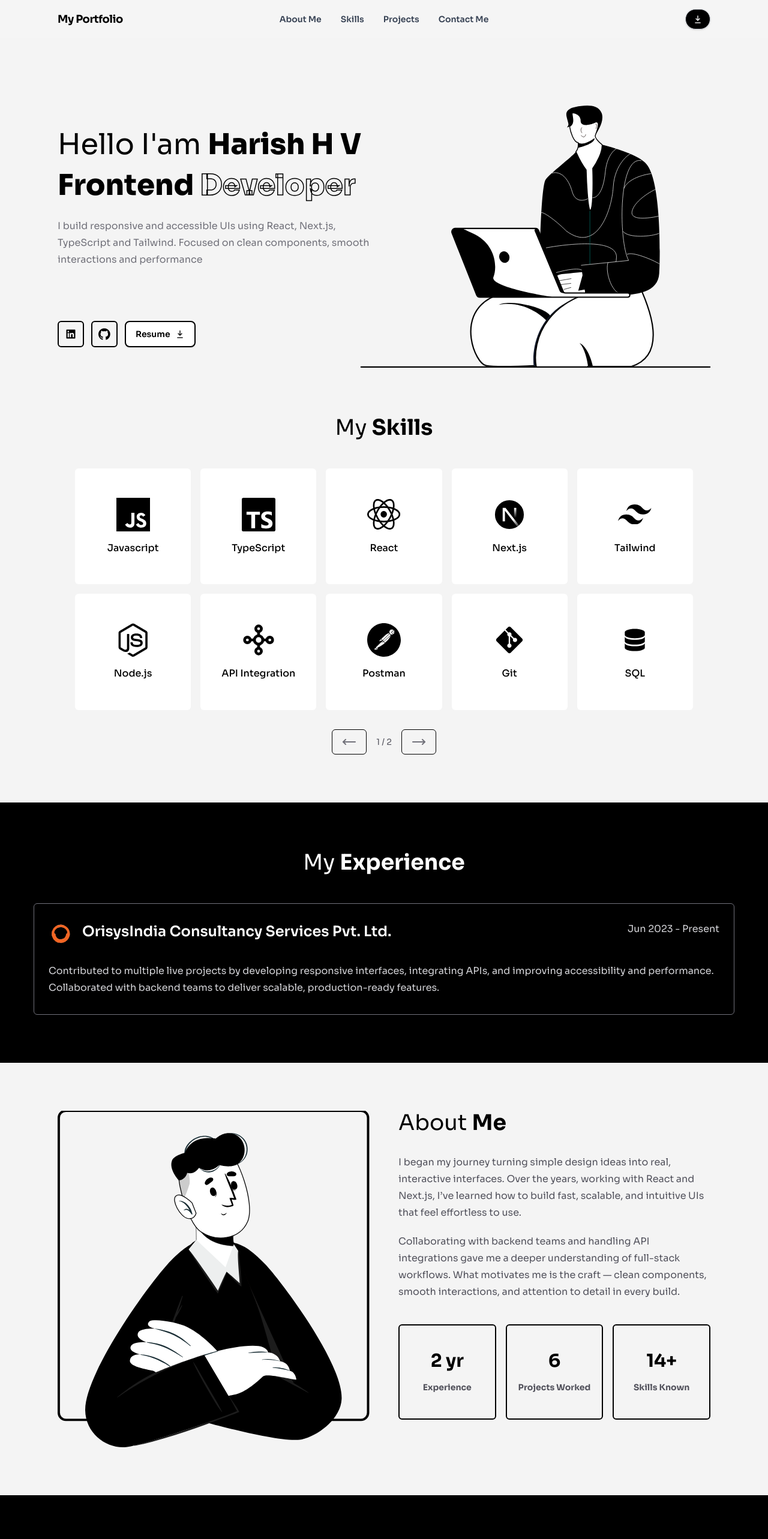
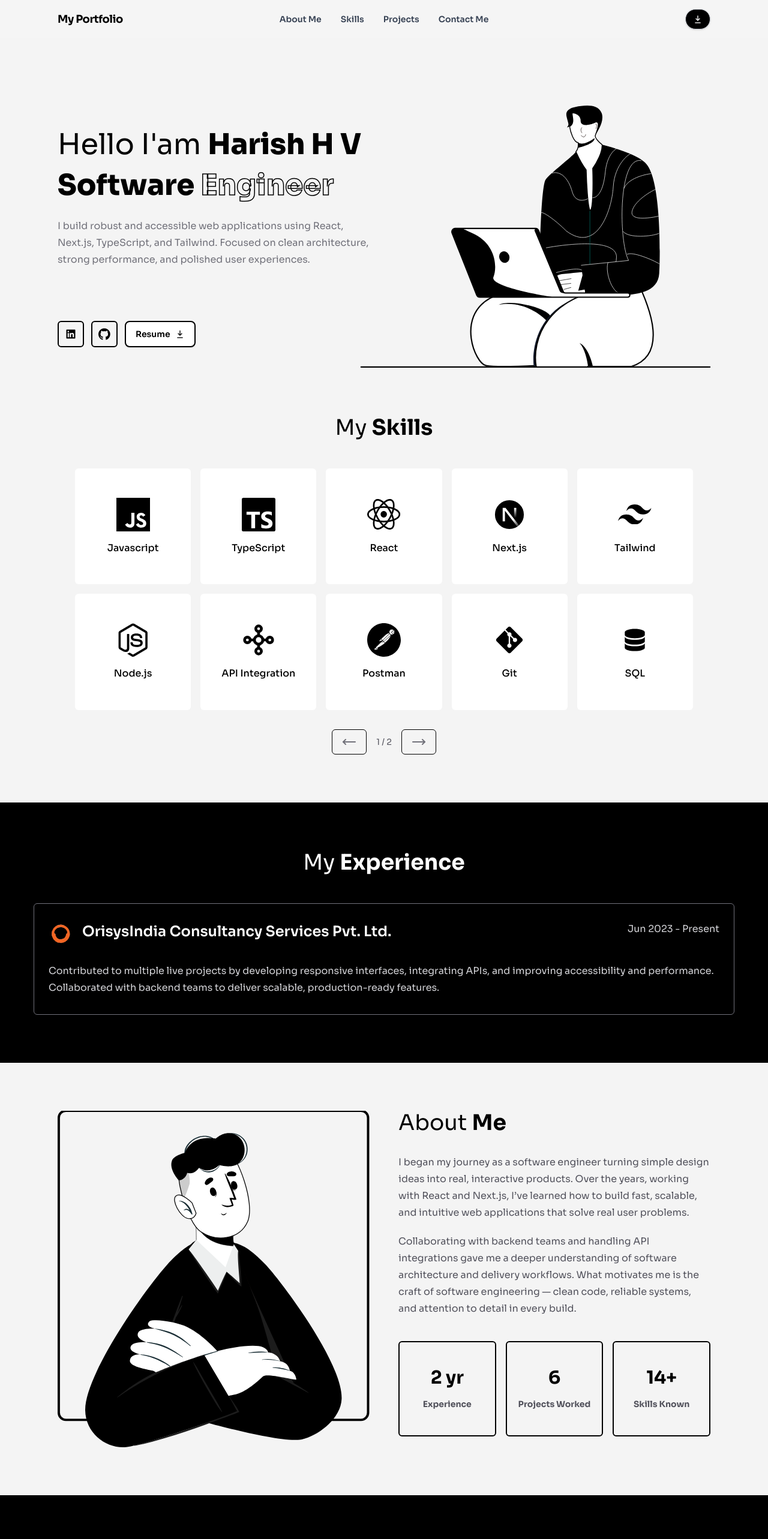
Before and after one commit to harish-23-devp/My-Portfolio-V1, a Next.js app: page / in a window 1280 px wide. Shown: the top 2566 px of the page at 60% size. Built offline with nearby package versions, Linux system fonts and the light colour scheme.

Commit message:
updated "Frontend developer" to "Software Engineer" and the corresponding descritpions

```diff
--- a/src/app/layout.tsx
+++ b/src/app/layout.tsx
@@ -18,7 +18,7 @@ const geistMono = Geist_Mono({
 export const metadata: Metadata = {
   title: "My Portfolio | Harish H V",
   description:
-    "Harish H V is a frontend developer building clean and user-friendly web experiences.",
+    "Harish H V is a software engineer building clean and user-friendly web experiences.",
 };
 
 export default function RootLayout({
--- a/src/components/layout/Footer.tsx
+++ b/src/components/layout/Footer.tsx
@@ -10,7 +10,7 @@ export default function Footer() {
             My Portfolio
           </Link>
           <p className="max-w-sm text-sm text-gray-300">
-            Frontend developer building clean and user-friendly web experiences.
+            Software engineer building clean and user-friendly web experiences.
           </p>
         </div>
 
--- a/src/components/sections/About.tsx
+++ b/src/components/sections/About.tsx
@@ -24,16 +24,17 @@ export default function About() {
 
           <div className="space-y-5 text-base leading-7 text-zinc-600">
             <p>
-              I began my journey turning simple design ideas into real,
-              interactive interfaces. Over the years, working with React and
-              Next.js, I’ve learned how to build fast, scalable, and intuitive
-              UIs that feel effortless to use.
+              I began my journey as a software engineer turning simple design
+              ideas into real, interactive products. Over the years, working with
+              React and Next.js, I’ve learned how to build fast, scalable,
+              and intuitive web applications that solve real user problems.
             </p>
             <p>
               Collaborating with backend teams and handling API integrations
-              gave me a deeper understanding of full-stack workflows. What
-              motivates me is the craft — clean components, smooth interactions,
-              and attention to detail in every build.
+              gave me a deeper understanding of software architecture and
+              delivery workflows. What motivates me is the craft of software
+              engineering — clean code, reliable systems, and attention to detail
+              in every build.
             </p>
           </div>
           <div className="mt-10 grid gap-4 sm:grid-cols-2 lg:grid-cols-3 text-black">
--- a/src/components/sections/Hero.tsx
+++ b/src/components/sections/Hero.tsx
@@ -18,16 +18,14 @@ const Hero = () => {
                             <span className="font-extrabold text-black">Harish H V</span>
                         </h1>
                         <h2 className="text-5xl leading-tight sm:text-5xl">
-                            <span className="font-extrabold text-black">Frontend </span>
+                            <span className="font-extrabold text-black">Software </span>
                             <span className="font-extrabold text-transparent [-webkit-text-stroke:1.5px_black]">
-                                Developer
+                                Engineer
                             </span>
                         </h2>
                         <p className="pt-4 text-[16px] font-normal leading-7 text-[#71717a]">
-                            {/* 2+ years crafting responsive UIs with React, Next.js,
-                            TypeScript & Tailwind. Skilled in Figma-to-code conversion and performance optimization. */}
-                            I build responsive and accessible UIs using React, Next.js, TypeScript and Tailwind.
-                            Focused on clean components, smooth interactions and performance
+                            I build robust and accessible web applications using React, Next.js, TypeScript, and Tailwind.
+                            Focused on clean architecture, strong performance, and polished user experiences.
                         </p>
                         <div className="flex items-center gap-3 pt-20">
                             {socialLinks.map((item) => (
```
